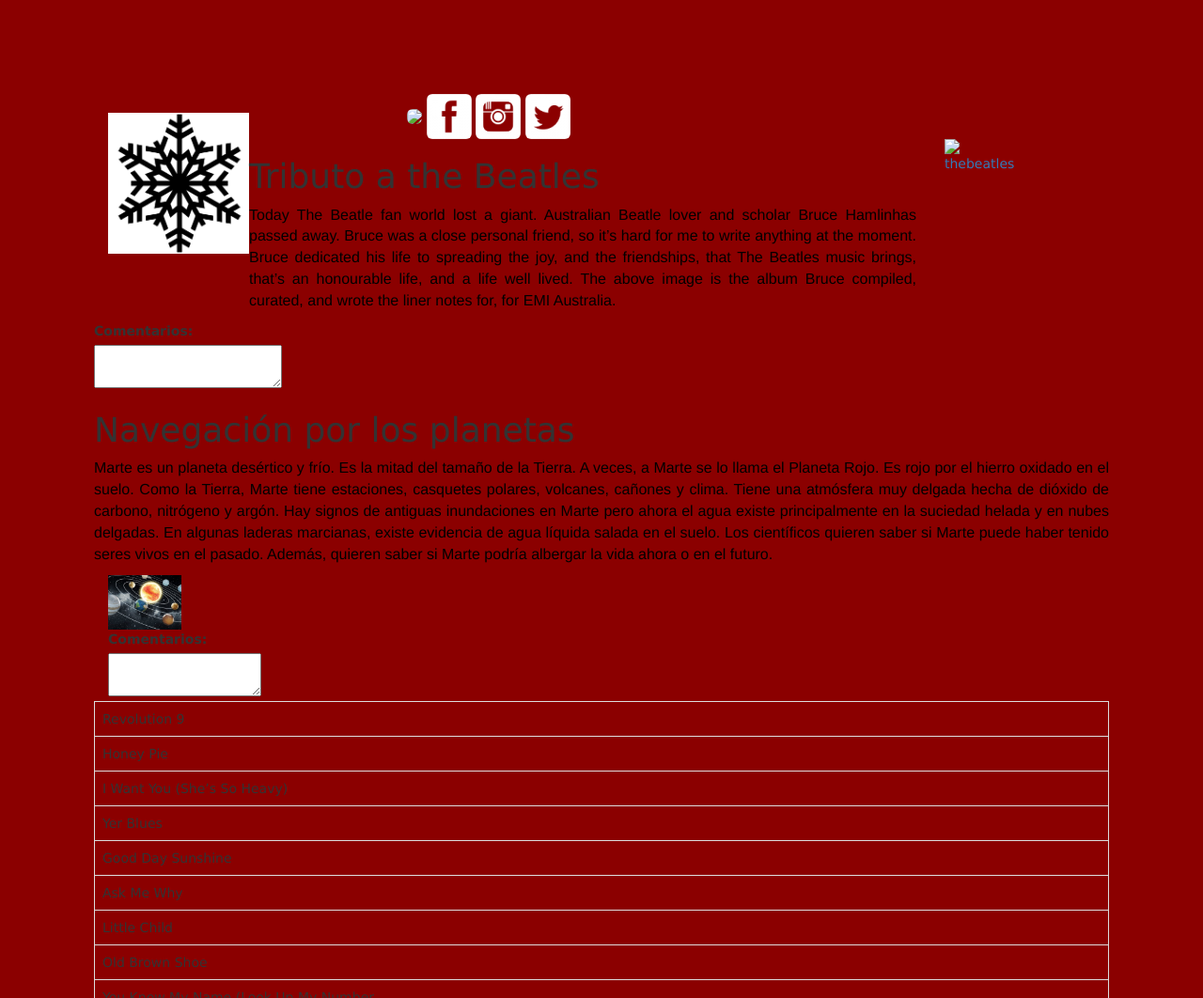
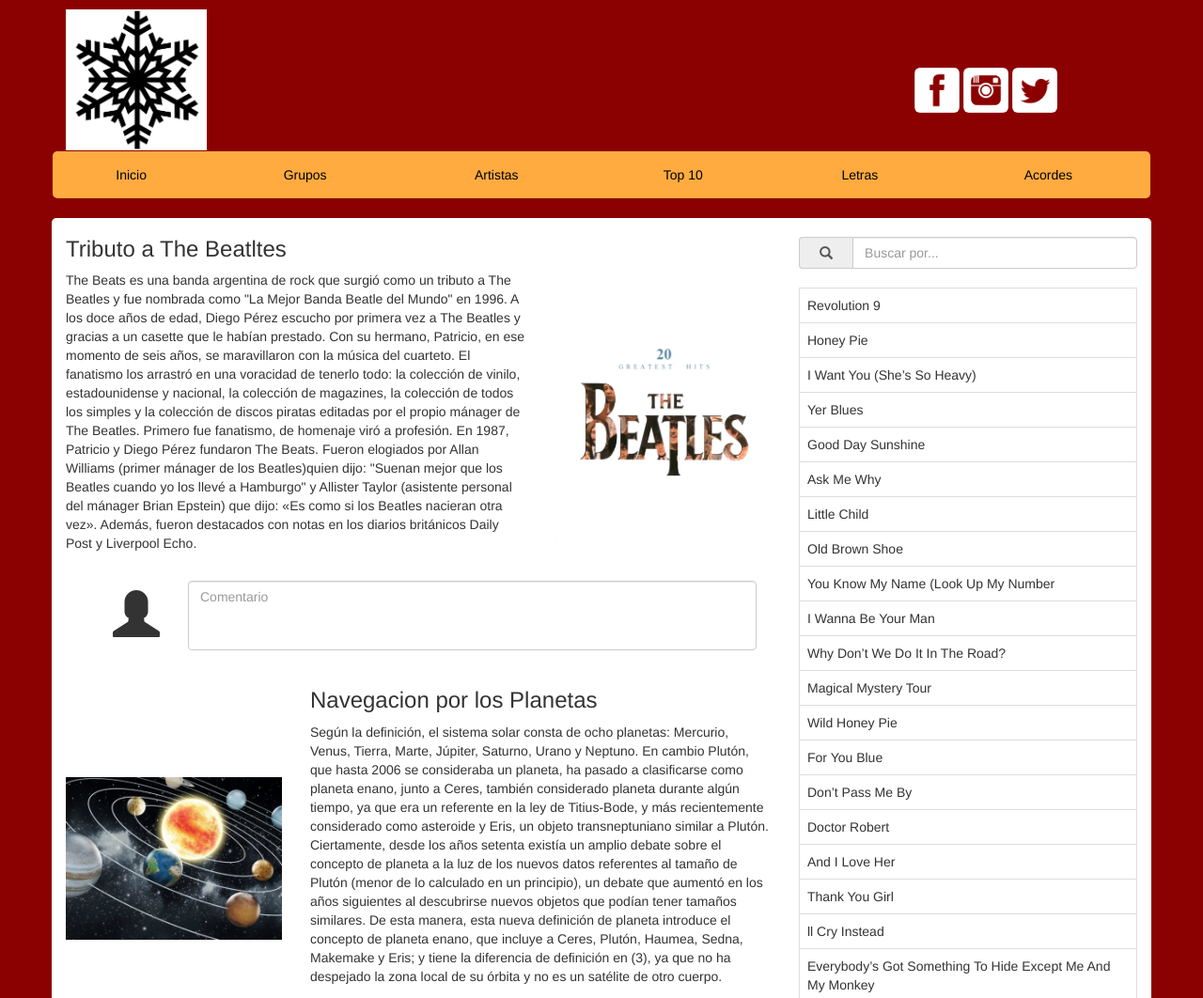
Before and after one commit to chlrobert93/BlogDeMusica, a plain HTML site: page index.html in a window 1280 px wide. Shown: the top 1062 px of the page at 94% size. Drawn offline with nearby package versions, Linux system fonts and the light colour scheme.

Commit message:
Terser commit

```diff
--- a/css/estilos.css
+++ b/css/estilos.css
@@ -1,71 +1,138 @@
-
 body{
-
-
-    		background-color:#8B0000;
-
-
-
-    margin:100px;
-	font-family: Verdana;
-
-
-}
-  header{
-      background-color:white;!important!
-
-   }
-  section{
-     margin-top:30px;
-}
-#Encabezado{
-  display: block;
-  margin: 0 auto;
-
+		background-color:#8B0000;
 }
 
-Beatles {
-width: 100%;
-height: 400px;
-background-color: white;
-
+.logo-img{
+	margin-top:10px;
+  width:150px;
 }
 
-
-.logo{
-	margin-top:10px;
-    width:150px;
+.header-block{
+	height: 150px;
+  /*background-color:white;*/
 }
 
-.redes-social{
+.redes-sociales-header{
+  height: 100%;
+}
+
+.redes-sociales{
 	position: absolute;
 	bottom:0;
 	right:0;
 	margin-right:100px;
 	margin-bottom:30px;
 }
-#row{
+
+.navigation{
+	overflow: hidden;
+  position: relative;
+	padding-left: 0px;
+	padding-right: 0px;
+}
+
+.navbar-nav {
+    display:table;
+    width:100%;
+    margin: 0;
+		background-color: #ffab40;
+		border-radius: 5px;
+}
+.navbar-nav > li {
+    float:none;
+    display:table-cell;
+    text-align:center;
+		color: black;
+}
+
+.navbar-nav > li > a {
+		color: black;
+}
+
+.nav > li > a:hover{
+	background-color: #ffd180;
+}
+
+.content{
+	height:100%;
+	border-radius: 5px;
 	background-color:white;
 }
 
-
-.planetas{
-	width:10%;
+.entry{
+	margin-bottom: 2rem;
 }
 
-h1~p{
-	font-family:helvetica;
-	color:black;
-	text-align:justify;
-	font-size:16px
+.img-entry img{
+	width:100%;
+	margin-top: 50%;
 }
-p > textarea{
-	width: 200px;
+
+.comments{
+	margin-top: 2rem;
 }
-#img-responsive{
 
-	width:300%;
+.comments-textarea{
+	padding-right: 3rem;
 }
+
+.form-group{
+		margin-top: 2rem !important;
+		margin-bottom: 2rem !important;
+}
+
+.form-group, .input-group{
+	width: 100%;
+}
+
+textarea{
+		resize: none;
+}
+
+.user-icon-size{
+	margin-left: 5rem;
+	margin-top: 1rem;
+	font-size: 5rem;
+}
+
+/* Small devices (tablets, 768px and up) */
+@media screen and (max-width: 768px) {
+	.logo{
+		text-align:center;
+	}
+
+	.navbar-nav > li {
+		display:table-row !important;
+	}
+
+	.header-block{
+		height: 200px;
+	}
+
+	.redes-sociales{
+		position: inherit !important;
+		margin-top:10px;
+		margin-right:10px;
+	}
+
+	.user-icon-size{
+		font-size: 3rem;
+		margin-left: 2rem;
+		margin-top: 2rem;
+	}
+
+	.img-entry img{
+		margin-top: 0%;
+	}
+}
+
+ /*Medium devices (desktops, 992px and up)*/
 @media screen and (min-width: 770px) and (max-width: 992px) {
 	.img-entry img{
 		margin-top: 0%;
+	}
+}
+
+/* Large devices (large desktops, 1200px and up)
+@media screen and (min-width: 1200px) {
+} */
--- a/index.html
+++ b/index.html
@@ -1,94 +1,108 @@
 <!DOCTYPE html>
 <html>
   <head>
-    <meta charset="utf-8">
-    <meta name="viewport" content="width=device-width initial-scale=1">
-    <meta name="viewport" content="width=device-width, user-scalable=no,initial-scale=1.0">
-    <meta name="mobile-web-app-capable" content="yes">
-    <link rel="stylesheet" href="css/bootstrap.min.css">
-    <link rel="stylesheet" href="css/estilos.css">
-    <link href="https://unpkg.com/ionicons@4.2.4/dist/css/ionicons.min.css" rel="stylesheet">
+    <meta charset='utf-8'>
+    <meta name='viewport' content='width=device-width initial-scale=1'>
+    <meta name='mobile-web-app-capable' content='yes'>
+    <link rel='stylesheet' href='css/bootstrap.min.css'>
+    <link rel='stylesheet' href='css/estilos.css'>
+    <script src="https://ajax.googleapis.com/ajax/libs/jquery/3.2.1/jquery.min.js"></script>
     <script src='js/bootstrap.min.js'></script>
-    <title>BlogMusicBootstrap</title>
+    <title>Blog de Musica</title>
   </head>
   <body>
- <div class="containert">
+    <div class="container">
       <header>
-
-   <section id="Encabezado">
-
-       <div class="col-sm-12 col-md-6 col-lg-6 text-center logo " >
-         <img  img class='logo' src="img/copo-de-nieve.png" alt="Logo"  >
+        <div class="row header-block">
+          <div class="col-sm-12 col-md-6 col-lg-6 logo">
+              <img class='logo-img' src='img/copo-de-nieve.png'/>
           </div>
-
           <div class="col-sm-12 col-md-6 col-lg-6 text-center redes-sociales-header">
-            <div class="redes">
-              <a href="#"><img class="img-rounded img-social" src="img/logo-youtube.png"></a>
-              <a href="#"><img class="img-rounded img-social" src="img/fb.png"></a>
-              <a href="#"><img class="img-rounded img-social" src="img/ig.png"></a>
-              <a href="#"><img class="img-rounded img-social" src="img/tt.png"></a>
+            <div class="redes-sociales">
+              <a href="#"><img class='img-rounded img-social' src='img/fb.png'/></a>
+              <a href="#"><img class='img-rounded img-social' src='img/ig.png'/></a>
+              <a href="#"><img class='img-rounded img-social' src='img/tt.png'/></a>
             </div>
           </div>
-      </section>
+        </div>
       </header>
-
-
-
-<div class="Beatles" >
-
-<section>
-
       <div class="row">
-      <div class="col-sm-12 col-md-8 col-lg-8  " >
-          <h1>Tributo a the Beatles</h1>
-
-          <P class="text-justify">Today The Beatle fan world lost a giant. Australian Beatle lover and scholar Bruce Hamlinhas passed away.
-
-          Bruce was a close personal friend, so it’s hard for me to write anything
-          at the moment.
-
-          Bruce dedicated his life to spreading the joy, and the friendships, that
-          The Beatles music brings, that’s an honourable life, and a life well lived.
-
-           The above image is the album Bruce compiled, curated, and wrote the liner notes for, for EMI Australia.</P>
-       </div>
-       <div class="col-sm-12 col-md-8 col-lg-8 align-right planetas" >
-         <a href="#"><img class="img-responsive" src="img/thebeatles.jpg" alt="thebeatles" ></a>
-
+       <div class="col-sm-12 col-md-12 col-lg-12 navigation">
+        <nav class="navbar">
+          <ul class="nav navbar-nav">
+            <li class="active"><a href="#">Inicio</a></li>
+            <li><a href="#">Grupos</a></li>
+            <li><a href="#">Artistas</a></li>
+            <li><a href="#">Top 10</a></li>
+            <li><a href="#">Letras</a></li>
+            <li><a href="#">Acordes</a></li>
+          </ul>
+         </nav>
        </div>
       </div>
+    <div class="row content">
+      <div class="col-sm-12 col-md-8 col-lg-8">
+        <div class="row entry">
+          <div class="col-sm-12 col-md-8 col-lg-8">
+            <h3>Tributo a The Beatltes</h3>
+            <p aling="justify">
+             The Beats es una banda argentina de rock que surgió como un tributo a The Beatles y fue nombrada como "La Mejor Banda Beatle del Mundo" en 1996.
+             A los doce años de edad, Diego Pérez escucho por primera vez a The Beatles y gracias a un casette que le habían prestado. Con su hermano, Patricio, en ese momento de seis años, se maravillaron con la música del  cuarteto.
 
+             El fanatismo los arrastró en una voracidad de tenerlo todo: la colección de vinilo, estadounidense y nacional, la colección de magazines, la colección de todos los simples y la colección de discos piratas editadas por el propio mánager de The Beatles. Primero fue fanatismo, de homenaje viró a profesión. En 1987, Patricio y Diego Pérez fundaron The Beats.
+             Fueron elogiados por Allan Williams (primer mánager de los Beatles)quien dijo: "Suenan mejor que los Beatles cuando yo los llevé a Hamburgo" y Allister Taylor (asistente personal del mánager Brian Epstein) que dijo: «Es como si los Beatles nacieran otra vez». Además, fueron destacados con notas en los diarios británicos Daily Post y Liverpool Echo.
 
-
-<p>
-    <label for="comment">Comentarios: </label>
-    <br>
-    <textarea name="comment" ></textarea>
              </p>
-
-<h1>Navegación por los planetas</h1>
-
-<p>Marte es un planeta desértico y frío. Es la mitad del tamaño de la Tierra. A veces, a Marte se lo llama el Planeta Rojo. Es rojo por el hierro oxidado en el suelo.
-
-Como la Tierra, Marte tiene estaciones, casquetes polares, volcanes, cañones y clima. Tiene una atmósfera muy delgada hecha de dióxido de carbono, nitrógeno y argón.
-
-Hay signos de antiguas inundaciones en Marte pero ahora el agua existe principalmente en la suciedad helada y en nubes delgadas. En algunas laderas marcianas, existe evidencia de agua líquida salada en el suelo.
-
-Los científicos quieren saber si Marte puede haber tenido seres vivos en el pasado. Además, quieren saber si Marte podría albergar la vida ahora o en el futuro.</P>
-
-
-    <div class="col-sm-12 col-md-6 col-lg-6 align-right planetas" >
-     <a href="#"><img src="img/planetas.jpg" alt="planetas" width="100%"/></a>
- <label for="comment">Comentarios: </label>
-    <br>
-    <textarea name="comment" ></textarea>
-
           </div>
-
-
-
-</aside>
-
+          <div class="col-sm-12 col-md-4 col-lg-4 img-entry">
+            <img class="img-responsive" src='img/beatles.jpg'/>
+          </div>
+          <div class="col-sm-12 col-md-12 col-lg-12 comments">
+            <div class="row">
+              <div class="col-xs-2 col-sm-2 col-md-2 col-lg-2">
+                <span class="glyphicon glyphicon-user user-icon-size">
+              </div>
+              <div class="col-xs-10 col-sm-10 col-md-10 col-lg-10 comments-textarea">
+                <textarea name="name" class="form-control" rows="3" placeholder="Comentario"></textarea>
+              </div>
+            </div>
+          </div>
+        </div>
+        <div class="row entry">
+          <div class="col-sm-12 col-md-8 col-lg-8 col-md-push-4">
+            <h3>Navegacion por los Planetas</h3>
+            <p aling="justify">
+             Según la definición, el sistema solar consta de ocho planetas: Mercurio, Venus, Tierra, Marte, Júpiter, Saturno, Urano y Neptuno. En cambio Plutón, que hasta 2006 se consideraba un planeta, ha pasado a clasificarse como planeta enano, junto a Ceres, también considerado planeta durante algún tiempo, ya que era un referente en la ley de Titius-Bode, y más recientemente considerado como asteroide y Eris, un objeto transneptuniano similar a Plutón. Ciertamente, desde los años setenta existía un amplio debate sobre el concepto de planeta a la luz de los nuevos datos referentes al tamaño de Plutón (menor de lo calculado en un principio), un debate que aumentó en los años siguientes al descubrirse nuevos objetos que podían tener tamaños similares. De esta manera, esta nueva definición de planeta introduce el concepto de planeta enano, que incluye a Ceres, Plutón, Haumea, Sedna, Makemake y Eris; y tiene la diferencia de definición en (3), ya que no ha despejado la zona local de su órbita y no es un satélite de otro cuerpo.
+            </p>
+          </div>
+          <div class="col-sm-12 col-md-4 col-lg-4 col-md-pull-8 img-entry">
+            <img class="img-responsive" src='img/planetas.jpg'/>
+          </div>
+          <div class="col-sm-12 col-md-12 col-lg-12 comments">
+            <div class="row">
+              <div class="col-xs-2 col-sm-2 col-md-2 col-lg-2">
+                <span class="glyphicon glyphicon-user user-icon-size">
+              </div>
+              <div class="col-xs-10 col-sm-10 col-md-10 col-lg-10 comments-textarea">
+                <textarea name="name" class="form-control" rows="3" placeholder="Comentario"></textarea>
+              </div>
+            </div>
+          </div>
+        </div>
+      </div>
+      <div class="col-sm-12 col-md-4 col-lg-4 hidden-xs hidden-sm">
+        <div class="row">
+          <div class="col-sm-12 col-md-12 col-lg-12">
+            <form class="form-inline">
+              <div class="form-group">
+                <div class="input-group">
+                  <div class="input-group-addon"><span class="glyphicon glyphicon-search"></span></div>
+                  <input type="text" class="form-control" id="exampleInputAmount" placeholder="Buscar por...">
+                </div>
+              </div>
+            </form>
+          </div>
+        </div>
         <div class="row">
           <div class="col-sm-12 col-md-12 col-lg-12">
             <table class="table table-bordered table-hover">
@@ -119,131 +133,8 @@
             </table>
           </div>
         </div>
-
-
-
-
+      </div>
+    </div>
     </div>
   </body>
 </html>
-
-
-
-
-
-
-<!--
-        <script type="js/npm.js"></script>
-        <script type="js/bootstrap.min.js"></script>
-        <script type="js/bootstrap.js"></script>
-        <script src="https://unpkg.com/ionicons@4.2.4/dist/ionicons.js"></script>
-  -->
-
-
-
-
-
-
-
-
-
-
-
-
-
-
-
-
-<!--
-
-
-<nav class="navbar navbar-light text-dark" style="background-color: #e3f2fd;">
-<div class="container">
-  <nav class="navbar navbar-expand-md navbar-light bg-light">
-    <a class="navbar-brand" href="#">Navbar</a>
-    <a class="navbar-brand" href="#">Navbar</a>
-  </nav>
-
-</div>
-</nav>
-
-<nav class="navbar navbar-expand-lg navbar-light bg-light">
-  <div class="container">
-    <a class="navbar-brand" href="#">Navbar</a>
-  </div>
-</nav>
-
-
- <nav class="navbar navbar-light bg-light text-center">
-   <form class="form-inline">
-    <div class="input-group">
-      <div class="input-group-prepend">
-        <span class="input-group-text" id="basic-addon1">@</span>
-      </div>
-      <input type="text" class="form-control" placeholder="Username" aria-label="Username" aria-describedby="basic-addon1">
-    </div>
-  </form>
-</nav>
-
-<nav>
-  <section>
-<div class="row">
-  <div class="col-lg-2 large-4 active" style="background-color:orange">inicio</div>
-<div class="row">
-  <div class="col-lg-2" style="background-color:orange">Gupos</div>
-<div class="row">
-  <div class="col-lg-2" style="background-color:orange">Artistas</div>
-<div class="row">
-  <div class="col-lg-2" style="background-color:orange">Top 10</div>
-<div class="row">
-  <div class="col-lg-2" style="background-color:orange">Letras</div>
-<div class="row">
-  <div class="col-lg-2" style="background-color:orange">Acordes</div>
-
-</div>
-</section>
-
-
-<div class="row">
-  <div class="smal-7 large-9 columns" style="background-color: yellow">
-    <div class="callout primary"> iiiiInicio</div>
-
-  </div>
-
-</div>
-
-
-
-
-
-
-
-
-
-<div class="row">
- <div class='text-center'>
-      <div class="btn-group btn-group-toggle text-dark" data-toggle="buttons">
-  <label class="col-lg-2 btn btn-lg btn-warning large-6 ">
-    <input type="radio" name="options" id="option1" autocomplete="off" checked> Inicio
-  </label>
-  <label class="col-lg-2 btn btn-large btn-warning">
-    <input type="radio" name="options" id="option2" autocomplete="off">Grupos
-  </label>
-  <label class="col-lg-2 btn btn-lg btn-warning text-dark">
-    <input type="radio" name="options" id="option3" autocomplete="off">Artistas
-  </label>
-<label class="col-lg-2 btn btn-lg  btn-warning text-dark">
-    <input type="radio" name="options" id="option3" autocomplete="off">Top 10
-  </label>
-<label class="col-lg-2 btn btn-lg btn-warning text-dark">
-    <input type="radio" name="options" id="option3" autocomplete="off">Letras
-  </label>
-<label class="col-lg-2 btn btn-lg btn-warning text-dark">
-    <input type="radio" name="options" id="option3" autocomplete="off">Acordes
-  </label>
-
-</div>
-
-</div>
-  </div>
--->
```
Lines whose indentation alone changed are shown as unchanged.
